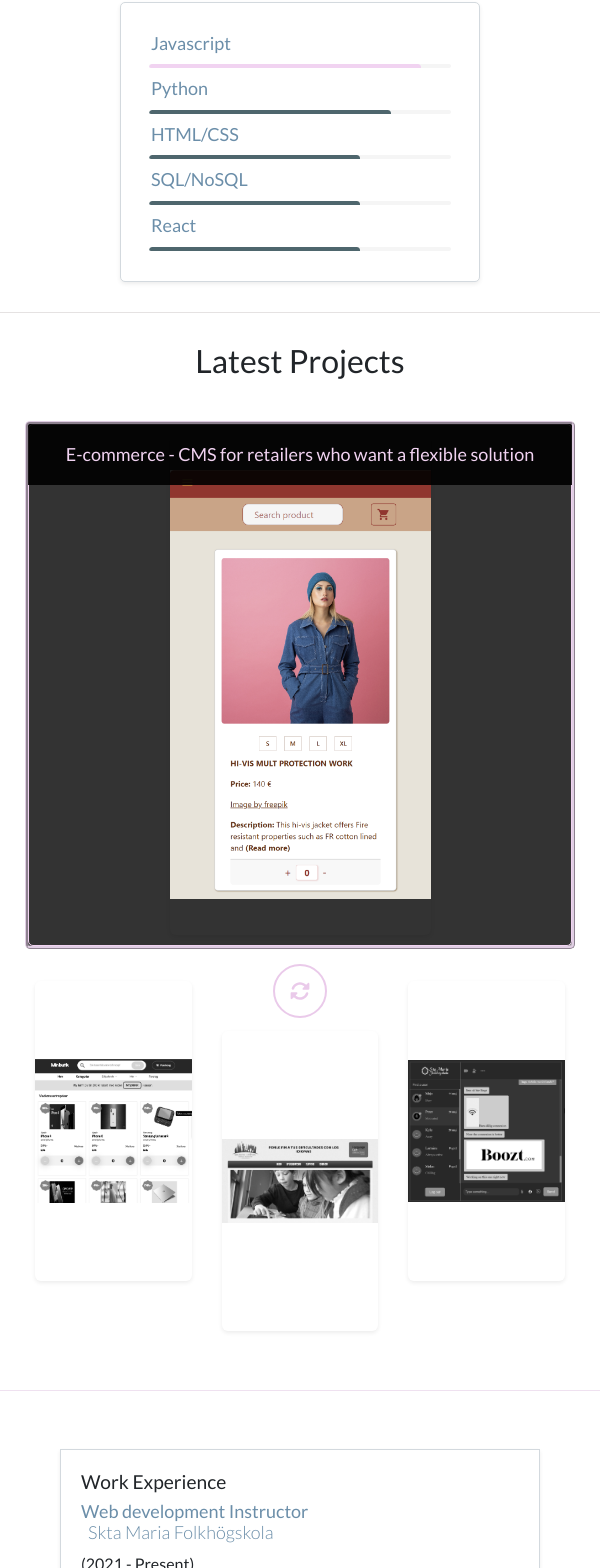
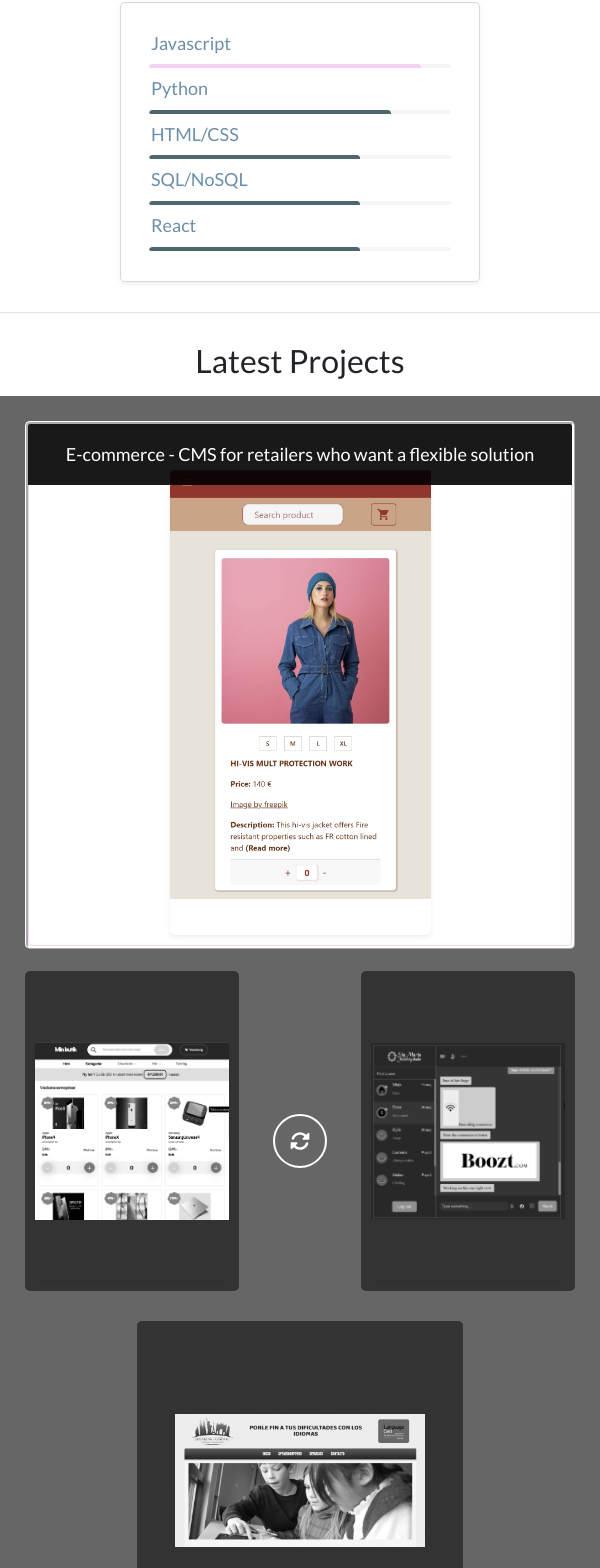
Before and after one commit to Gustaf26/portfolio-2024, a React (Vite) app: page / in a window 600 px wide. Shown: the part 1168-2736 px from the top of the page. Built offline with nearby package versions, Linux system fonts and the light colour scheme; some icons are missing.

Commit message:
(Design > Latest): Adopting more rows in the grid for the projects in ipad and mobile and harmonizing the styles

```diff
--- a/src/assets/style.css
+++ b/src/assets/style.css
@@ -214,7 +214,7 @@ header ul.social {
     height: 50px;
     margin-left: 40px;
     width: 180px;
-    background-color: rgba(240, 241, 241, 0.7);
+    background-color: rgba(255, 255, 255, 0.9);
     border: 1px solid rgb(153, 152, 152);
     border-radius: 3px;
     font-size: 8px;
@@ -238,7 +238,7 @@ header ul.social {
     }
 
     & a {
-        font-weight: 100;
+        font-weight: 600;
         font-size: 2em;
         color: rgb(202, 104, 202);
 
@@ -487,15 +487,18 @@ section {
     flex-direction: column;
     justify-content: start;
     align-items: center;
-    background-color: rgb(255, 255, 255);
 
     & section.projects {
 
         display: grid;
+        width: 100%;
+        height: fit-content;
         grid-template-rows: 550px 200px 200px;
-        grid-template-columns: 1fr 1fr 1fr;
-        margin: 0 auto 10rem auto;
+        grid-template-columns: 1fr 1fr 1fr 1fr 1fr;
+        margin: 0 auto 3rem auto;
         border: none;
+        padding-bottom: 16rem;
+        background-color: rgb(0, 0, 0, 0.6);
 
         @media screen and (max-width:600px) {
             grid-template-rows: 550px 50px 50px;
@@ -505,7 +508,7 @@ section {
         & #rotate-projects-button {
             height: 40px;
             width: 40px;
-            grid-column: 2/3;
+            grid-column: 3/4;
             grid-row: 2/3;
             align-self: center;
             justify-self: center;
@@ -526,8 +529,8 @@ section {
                 justify-content: center;
                 align-items: center;
                 padding: 15px;
-                color: rgb(234, 202, 234);
-                border: 2px solid rgb(234, 202, 234);
+                color: white;
+                border: 2px solid rgb(255, 255, 255);
                 border-radius: 50px;
 
 
@@ -537,6 +540,8 @@ section {
 
                 &:hover {
                     cursor: pointer;
+                    color: rgb(234, 202, 234);
+                    border: 2px solid rgb(234, 202, 234);
                 }
             }
         }
@@ -565,7 +570,7 @@ section {
                 justify-content: center;
                 align-items: center;
                 padding: 10px;
-                box-shadow: 4px 4px 8px rgb(248, 239, 248);
+                background-color: rgba(0, 0, 0, 0.5);
                 border: 0.5px solid rgb(241, 211, 241);
                 border-radius: 5px;
             }
@@ -578,13 +583,17 @@ section {
         }
 
         & .featured {
-            grid-column: 1 / 4;
+            grid-column: 2 / 5;
             grid-row: 1/2;
-            background-color: rgba(0, 0, 0, 0.8);
+            background-color: white;
             position: relative;
             overflow-y: hidden;
-            border: 3px ridge rgb(225, 206, 228);
+            border: 3px ridge white;
             border-radius: 5px;
+
+            & a {
+                background-color: white;
+            }
 
             & h3 {
                 position: absolute;
@@ -593,7 +602,7 @@ section {
                 padding: 20px;
                 background-color: rgba(0, 0, 0, 0.9);
                 right: 0;
-                color: rgb(241, 211, 241);
+                color: white;
                 text-align: center;
                 animation: move-down 0.5s linear forwards;
             }
@@ -612,28 +621,30 @@ section {
             & .featured-desc {
                 position: absolute;
                 bottom: 0px;
-                background-color: rgb(238, 227, 238);
-                color: rgb(113, 78, 113);
+                background-color: rgba(0, 0, 0, 0.7);
+                color: white;
                 width: 100%;
-                font-weight: 300;
+                font-weight: 500;
                 text-align: center;
                 padding: 15px;
                 animation: show 1s linear forwards;
                 animation: move-up 0.5s linear forwards;
+                filter: contrast(120%);
 
                 & a {
                     display: block;
                     width: 130px !important;
-                    font-weight: 400;
+                    font-weight: 800;
                     margin: 10px auto;
-                    border: 0.5px solid rgb(113, 78, 113) !important;
-                    color: rgb(113, 78, 113);
+                    border: 0.5px solid white !important;
+                    color: white;
+                    background-color: transparent;
 
 
                     &:hover {
-                        border: 1px solid black !important;
-                        color: black;
-                        box-shadow: none !important;
+
+                        border: 0.5px solid rgb(233, 155, 233) !important;
+                        color: rgb(233, 155, 233);
                     }
                 }
             }
@@ -661,15 +672,15 @@ section {
         }
 
         & #item-2 {
+            grid-column: 4/5;
+        }
+
+        & #item-3 {
             grid-column: 3/4;
         }
 
-        & #item-3 {
+        & #item-4 {
             grid-column: 2/3;
-        }
-
-        & #item-4 {
-            grid-column: 1/2;
         }
     }
 
@@ -855,9 +866,20 @@ footer {
 
 @media screen and (max-width:600px) {
 
+    header {
+
+        & ul.social {
+            justify-content: center;
+        }
+    }
+
     .main-container {
 
         & section.projects {
+            padding-bottom: 0;
+            height: fit-content;
+            margin-bottom: 3rem;
+            grid-template-rows: 550px 350px 200px 200px;
 
             & .item {
                 margin: 5px !important;
@@ -869,6 +891,23 @@ footer {
                     height: 20px;
                     width: 20px;
                 }
+            }
+
+            & #item-1 {
+                grid-column: 1/6;
+            }
+
+            & #item-2 {
+                grid-column: 4/6;
+            }
+
+            & #item-3 {
+                grid-column: 2/5;
+                grid-row: 3/4;
+            }
+
+            & #item-4 {
+                grid-column: 1/3;
             }
         }
     }
@@ -887,37 +926,32 @@ footer {
 }
 
 
-@media screen and (min-width:500px) and (max-width:1000px) {
+@media screen and (min-width:500px) and (max-width:1200px) {
 
+    .main-container {
 
-    /* aside {
-        max-width: 600px;
+        & section.projects {
+            padding-bottom: 0;
+            height: fit-content;
+            margin-bottom: 3rem;
+            grid-template-rows: 550px 350px 200px 200px;
 
-    } */
+            & #item-2 {
+                grid-column: 4/6;
+            }
 
-    /*
-    .first-sections,
-    .extra-sections-styles {
+            & #item-3 {
+                grid-column: 2/5;
+                grid-row: 3/4;
+            }
 
-        display: grid;
-        height: fit-content;
-        max-width: 80%;
-        gap: 50px;
-
-        & a {
-            display: inline-block;
-            width: 100%;
-            margin: 0 auto;
-            text-align: center;
-        }
-
-        & img {
-            width: 80%;
-            margin: 0 auto;
+            & #item-4 {
+                grid-column: 1/3;
+            }
         }
     }
 
-} */
+
 
     .experience .item h3 {
         display: flex;
--- a/src/sections/container-one/Latest.jsx
+++ b/src/sections/container-one/Latest.jsx
@@ -11,7 +11,7 @@ const SubFeatured = ({ info, changeFeaturedItem }) => {
 
     return (<div onMouseOver={() => info.i === 0 ? setHovered(true) : null}
         onMouseOut={() => info.i === 0 ? setHovered(false) : null}
-        onClick={(e) => { e.preventDefault(); info.i === 0 ? setHovered(true) : changeFeaturedItem(info.i) }}
+        onClick={(e) => { e.preventDefault(); info.i === 0 ? setHovered(!hovered) : changeFeaturedItem(info.i) }}
         id={'item-' + (info.i + 1)} className={info.i === 0 ? "item featured" : info.i === 1 || info.i === 3 ? 'item middle-item not-featured' :
             'item last-item not-featured'}>
         <a
@@ -48,6 +48,13 @@ function Latest() {
         return function () { clearInterval(rotation) }
 
     }, [sectionProjects, rotating])
+
+    const scrollToFeatured = () => {
+        document.getElementById('item-1').scrollIntoView({
+            behavior: 'smooth',
+            block: 'center'
+        })
+    }
 
     const rotate = (e) => {
 
@@ -102,8 +109,10 @@ function Latest() {
         }, 300)
 
         setTimeout(() => {
-            rotationIcon.current.classList.remove('rotated')
+            rotationIcon.current.classList.remove('rotated');
+            scrollToFeatured()
         }, 500)
+
     }
 
     return (<section onMouseOver={() => { setRotating(false); setShadowSection(1) }} onMouseOut={() => { setRotating(true); setShadowSection('') }}
```
